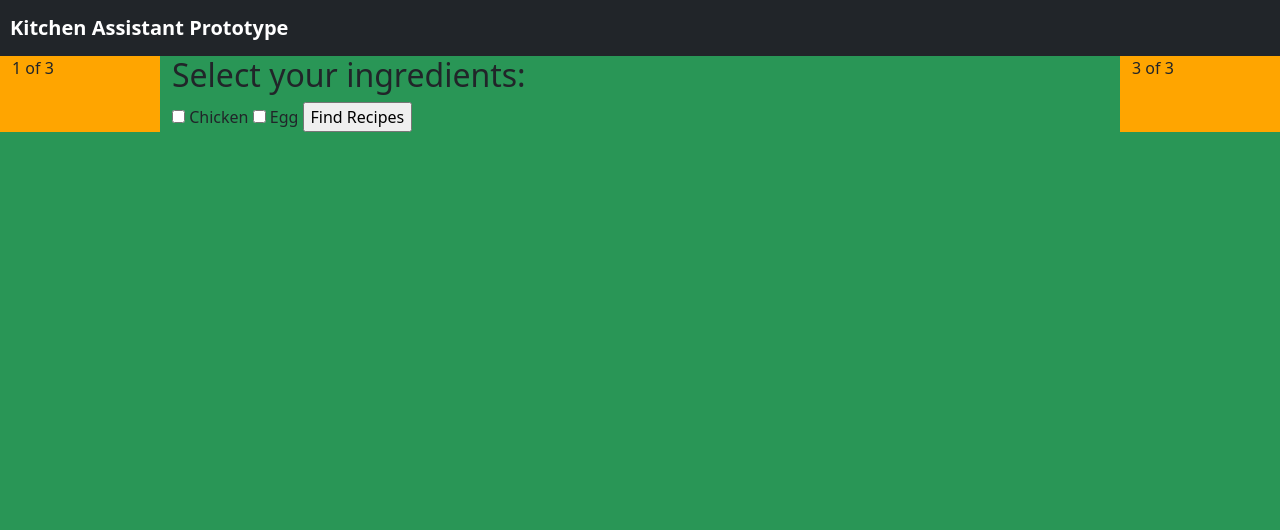
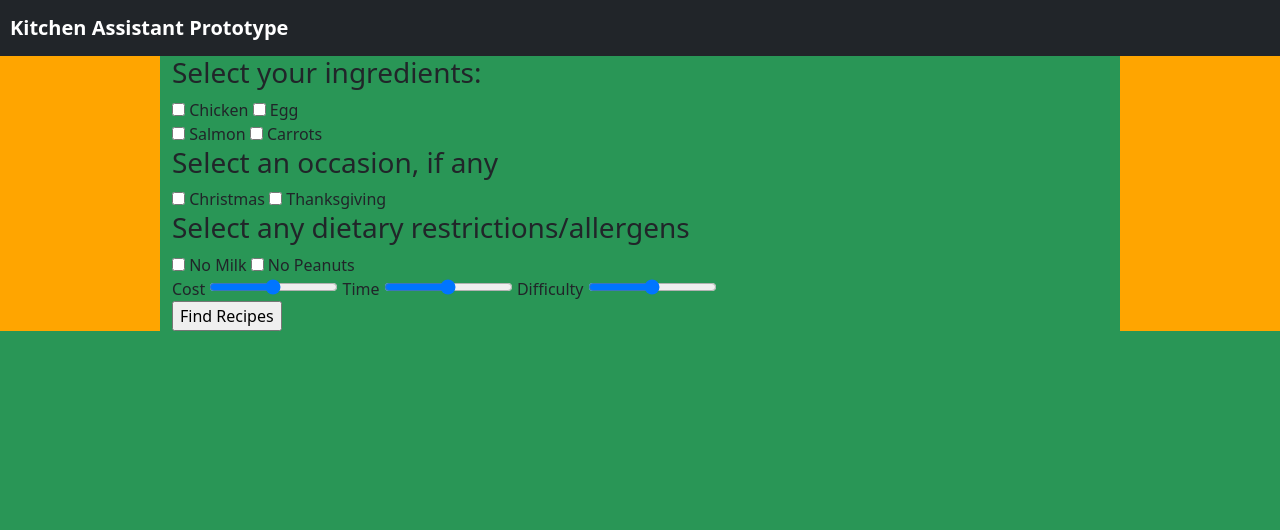
Before and after one commit to 15fine/1ZEUB0_proto, a Flask app: page / in a window 1280 px wide. Shown: the top 530 px of the page. Run offline with Flask 2, Linux system fonts and the light colour scheme.

Commit message:
Added sliders for time, cost, difficulty

```diff
--- a/app.py
+++ b/app.py
@@ -6,8 +6,10 @@ app = Flask(__name__)
 @app.route('/', methods=["POST", "GET"])
 def index():
     if request.method == "POST":
-        print(request.form.getlist('ingredient'))
-        return 'Done'
+        ingredients = request.form.getlist('ingredient')
+        occasion = request.form.getlist('occasion')
+        diet = request.form.getlist('diet')
+        return "Done"
     else:
         return render_template("home.html")
 
--- a/templates/home.html
+++ b/templates/home.html
@@ -17,25 +17,55 @@
     <div class="container-fluid">
       <div class="row">
         <div class="col ad">
-          1 of 3
+          <br>
         </div>
         <div class="col-9">
-          <h2> Select your ingredients:</h2>
           <form action="#" method="post">
+            <h3>Select your ingredients:</h3>
             <input type="checkbox" id="1" name="ingredient" value="1">
             <label for="1"> Chicken </label>
             <input type="checkbox" id="2" name="ingredient" value="2">
-            <label for="2"> Egg </label>
+            <label for="2"> Egg </label> <br>
+            <input type="checkbox" id="3" name="ingredient" value="3">
+            <label for="3"> Salmon </label>
+            <input type="checkbox" id="4" name="ingredient" value="4">
+            <label for="4"> Carrots </label> <br>
+            <h3>Select an occasion, if any</h3>
+            <input type="checkbox" id="1" name="occasion" value="1">
+            <label for="1"> Christmas </label>
+            <input type="checkbox" id="2" name="occasion" value="2">
+            <label for="2"> Thanksgiving </label> <br>
+            <h3>Select any dietary restrictions/allergens</h3>
+            <input type="checkbox" id="1" name="diet" value="1">
+            <label for="1"> No Milk </label>
+            <input type="checkbox" id="2" name="diet" value="2">
+            <label for="2"> No Peanuts </label>
+
+            <div class="slidecontainer">
+              <label for="Cost"> Cost </label> <input type="range" min="1" max="100" value="50" class="slider" id="Cost">
+              <label for="Time"> Time </label> <input type="range" min="1" max="100" value="50" class="slider" id="Time">
+              <label for="Difficulty"> Difficulty </label> <input type="range" min="1" max="100" value="50" class="slider" id="Difficulty">
+            </div>
             <input type="submit" value="Find Recipes">
           </form>
         </div>
         <div class="col ad">
-          3 of 3
+          <br>
         </div>
-      </div>
       </div>
     </div>
 
     <script src="https://cdn.jsdelivr.net/npm/bootstrap@5.1.3/dist/js/bootstrap.bundle.min.js" integrity="sha384-ka7Sk0Gln4gmtz2MlQnikT1wXgYsOg+OMhuP+IlRH9sENBO0LRn5q+8nbTov4+1p" crossorigin="anonymous"></script>
-</body>
+    <script>
+      var slider = document.getElementById("myRange");
+      var output = document.getElementById("demo");
+      output.innerHTML = slider.value; // Display the default slider value
+
+      // Update the current slider value (each time you drag the slider handle)
+      slider.oninput = function() {
+        output.innerHTML = this.value;
+      }
+    </script>
+
+  </body>
 </html>
```
Also changed, not shown: static/style.css (line endings or trailing spaces).
